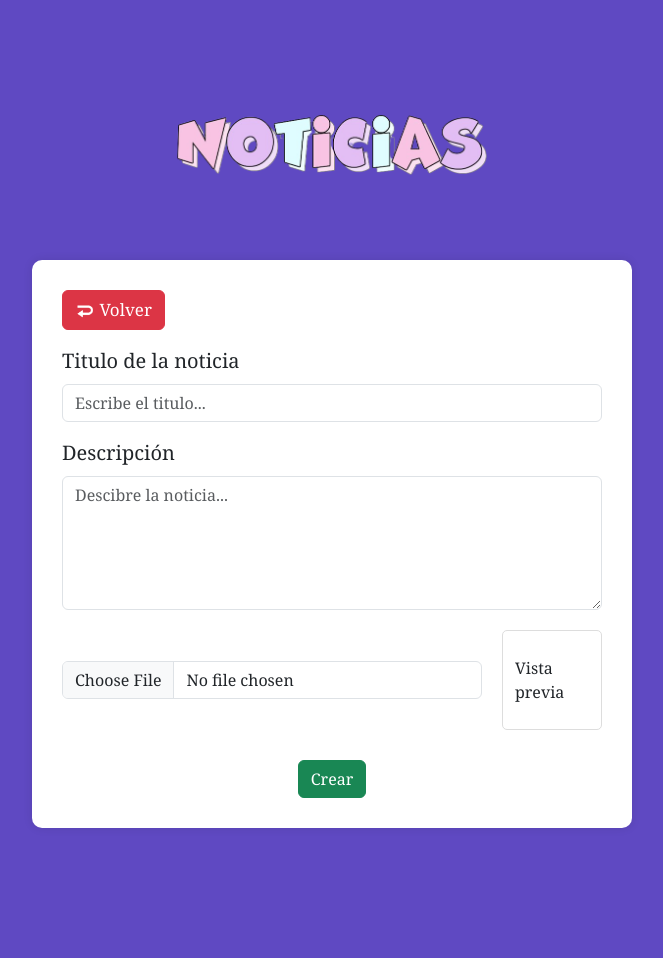
After one commit to strixer1605/jardin, a PHP site: page /jardin/admin/novedadesAdmin.php in a window 1280 px wide. The commit adds this page. Shown: the whole page, without its empty margins (308-971 px from the left). Run offline with PHP 8.4, Linux system fonts and the light colour scheme.

Commit message:
Cambios en el login, crear Noticias y mostrarlas

```diff
--- /dev/null
+++ b/admin/novedadesAdmin.php
@@ -0,0 +1,169 @@
+<?php
+    // session_start();
+    //  // Verificar si hay una sesión activa
+    // if (isset($_SESSION['dni'])) {
+    //     $dniUsuario = $_SESSION['dni'];
+    // } else {
+    //     // Si no hay una sesión activa, redirigir al usuario a la página de inicio de sesión
+    //     header('Location: ../../login.php');
+    //     exit;
+    // }
+?>
+
+<!DOCTYPE html>
+<html lang="en">
+    <head>
+        <meta charset="UTF-8">
+        <meta name="viewport" content="width=device-width, initial-scale=1.0">
+        <link href="https://cdn.jsdelivr.net/npm/bootstrap@5.3.3/dist/css/bootstrap.min.css" rel="stylesheet" integrity="sha384-QWTKZyjpPEjISv5WaRU9OFeRpok6YctnYmDr5pNlyT2bRjXh0JMhjY6hW+ALEwIH" crossorigin="anonymous">
+        <title>Document</title>
+        <style>
+            body {
+                padding-top: 0;
+                padding-bottom: 3em;
+                background-color: rgb(95, 73, 194);
+                position: relative;
+                min-height: 100vh;
+                display: flex;
+                flex-direction: column;
+                align-items: center;
+            }
+
+            #logo-container {
+                margin-top: 70px;
+                margin-bottom: 40px;
+                display: flex;
+                justify-content: center;
+                align-items: center;
+            }
+
+            .container-body {
+                background-color: white !important;
+                width: 600px;
+                padding: 30px;
+                border-radius: 10px;
+                font-size: 20px;
+                box-shadow: 0 0 10px rgba(0, 0, 0, 0.1);
+                font-family: Georgia, 'Times New Roman', Times, serif;
+            }
+
+            .noti-logo {
+                width: 400px;
+                height: 150px;
+            }
+
+            @media (min-width: 769px) {
+                body {
+                    padding-bottom: 130px;
+                }
+            }
+
+            @media (max-width: 768px) {
+                #logo-container {
+                    margin-top: 30px;
+                    margin-bottom: 30px; /* Espacio entre la imagen y el contenedor */
+                    display: flex; /* Usar flexbox */
+                    justify-content: center; /* Centrar horizontalmente */
+                    align-items: center; /* Centrar verticalmente */
+                }
+
+                body {
+                    padding-top: 0;
+                    padding-bottom: 10px;
+                    position: relative;
+                    min-height: 100vh;
+                }
+
+                .container-body {
+                    max-width: 90%;
+                    margin-bottom: 30px;
+                }
+
+                #footer {
+                    visibility: hidden;
+                }
+            }
+
+            .image-upload-container {
+                display: flex;
+                align-items: center;
+                margin-top: 20px;
+                font-size: 15px;
+            }
+
+            .image-upload-container input[type="file"] {
+                flex: 1;
+            }
+
+            .image-preview {
+                width: 100px;
+                height: 100px;
+                margin-left: 20px;
+                border: 1px solid #ddd;
+                border-radius: 5px;
+                display: flex;
+                justify-content: center;
+                align-items: center;
+                overflow: hidden;
+            }
+
+            .image-preview img {
+                max-width: 100%;
+                max-height: 100%;
+            }
+        </style>
+    </head>
+
+    <body>
+        <div id="logo-container">
+            <img src="../imagenes/Noticias-design-girls-name-removebg-preview.png" class="noti-logo">
+        </div>
+        <div class="container-body">
+            <a class="btn btn-danger" href="admin.php" role="button" style="text-decoration: none; color:white; font-size:17px;">
+                <img src="../imagenes/arrow_return_icon_175872.png" style="width: 20px; height: auto;"> Volver
+            </a>
+            <!-- Titulo Noticia -->
+            <div class="mt-3">
+                <label class="form-label">Titulo de la noticia</label>
+                <input type="email" class="form-control" id="noticia" placeholder="Escribe el titulo...">
+            </div>
+            <!-- Descripcion Noticia -->
+            <div class="mt-3">
+                <label class="form-label">Descripción</label>
+                <textarea class="form-control" id="descripcion" rows="5" placeholder="Descibre la noticia..."></textarea>
+            </div>
+            <!-- Imagen Noticia -->
+            <div class="image-upload-container">
+                <input type="file" id="imagen" class="form-control" accept="image/*">
+                <div class="image-preview form-control" id="imagePreview">
+                    <span>Vista previa</span>
+                </div>
+            </div>
+            <br>
+            <div class="d-flex justify-content-center">
+                <button id="crear" class="btn btn-success">Crear</button>
+            </div>
+        </div>
+        <script src="https://code.jquery.com/jquery-3.7.1.js" integrity="sha256-eKhayi8LEQwp4NKxN+CfCh+3qOVUtJn3QNZ0TciWLP4=" crossorigin="anonymous"></script>
+        <script src="https://cdn.jsdelivr.net/npm/@popperjs/core@2.11.8/dist/umd/popper.min.js" integrity="sha384-I7E8VVD/ismYTF4hNIPjVp/Zjvgyol6VFvRkX/vR+Vc4jQkC+hVqc2pM8ODewa9r" crossorigin="anonymous"></script>
+        <script src="https://cdn.jsdelivr.net/npm/bootstrap@5.3.3/dist/js/bootstrap.min.js" integrity="sha384-0pUGZvbkm6XF6gxjEnlmuGrJXVbNuzT9qBBavbLwCsOGabYfZo0T0to5eqruptLy" crossorigin="anonymous"></script>
+        <script src="../funciones/crearNovedades.js"></script>
+        <script>
+            document.getElementById('imagen').addEventListener('change', function(event) {
+                const file = event.target.files[0];
+                const preview = document.getElementById('imagePreview');
+                const reader = new FileReader();
+
+                reader.onload = function(e) {
+                    preview.innerHTML = '<img src="' + e.target.result + '" alt="Vista previa de la imagen">';
+                };
+
+                if (file) {
+                    reader.readAsDataURL(file);
+                } else {
+                    preview.innerHTML = '<p style="text-align: center;">Vista previa</p>';
+                }
+            });
+        </script>
+    </body>
+</html>
--- /dev/null
+++ b/funciones/crearNovedades.js
@@ -0,0 +1,40 @@
+$(document).ready(function() {
+    $('#crear').click(function(){
+        let noticia = $('#noticia').val();
+        let descripcion = $('#descripcion').val();
+        var file = $('#imagen')[0].files[0];
+
+        console.log(file);
+
+        if (noticia === '' || descripcion === '' || file == null) {
+            alert('Por favor, complete todos los campos.');
+            return;
+        }
+
+        var formData = new FormData();
+        formData.append('data_noticia', noticia);
+        formData.append('data_descripcion', descripcion);
+        formData.append('data_img', file);
+
+        $.ajax({
+            url: '../modulos/novedadesCarga.php',
+            type: 'POST',
+            data: formData,
+            contentType: false,
+            processData: false,
+            success: function(response) {
+                if (response === "1") {
+                    alert("Ocurrió un error, intentelo nuevamente."); // Mostrar mensaje de error
+                } else {
+                    alert("¡Datos insertados correctamente!");
+                    $('#noticia, #descripcion').val('');
+                    $('#imagen').val('');
+                    $('#imagePreview').html('<p style="text-align: center;">Vista previa</p>');
+                }
+            },
+            error: function() {
+                alert("Ocurrió un error, intentelo nuevamente."); // Mostrar mensaje de error genérico en caso de fallo
+            }
+        });
+    });
+});
--- a/funciones/novedades.js
+++ b/funciones/novedades.js
@@ -2,7 +2,7 @@ let items = document.querySelectorAll('.slider .item');
     let next = document.getElementById('next');
     let prev = document.getElementById('prev');
 
-    let active = 1;
+    let active = 0;
     function loadShow(){
         let stt = 0;
         items[active].style.transform = `none`;
@@ -11,7 +11,7 @@ let items = document.querySelectorAll('.slider .item');
         items[active].style.opacity = 1;
         for(var i = active + 1; i < items.length; i++){
             stt++;
-            items[i].style.transform = `translateX(${150*stt}px) scale(${1 - 0.2*stt}) perspective(30px) rotateY(-1deg)`;
+            items[i].style.transform = `translateX(${150*stt}px) scale(${1 - 0.2*stt}) perspective(35px) rotateY(-1deg)`;
             items[i].style.zIndex = -stt;
             items[i].style.filter = 'blur(0.2px)';
             items[i].style.opacity = stt > 2 ? 0 : 0.6;
--- a/modulos/loginuser.php
+++ b/modulos/loginuser.php
@@ -59,17 +59,17 @@ if ($_SERVER["REQUEST_METHOD"] == "POST") {
                     if ($cargoId == 1) {
                         $_SESSION['Cargo'] = "Directivo";
                         http_response_code(200);
-                        echo json_encode(array('success' => true, 'message' => 'Bienvenido', 'redirect' => '../index.php'));
+                        echo json_encode(array('success' => true, 'message' => 'Bienvenido', 'redirect' => '../admin/admin.php'));
                         exit;
                     } elseif ($cargoId == 2) {
                         $_SESSION['Cargo'] = "Maestra";
                         http_response_code(200);
-                        echo json_encode(array('success' => true, 'message' => 'Bienvenido', 'redirect' => '../indexMaestra.php'));
+                        echo json_encode(array('success' => true, 'message' => 'Bienvenido', 'redirect' => '../admin/admin.php'));
                         exit;
                     } elseif ($cargoId == 3) {
                         $_SESSION['Cargo'] = "Maestra";
                         http_response_code(200);
-                        echo json_encode(array('success' => true, 'message' => 'Bienvenido', 'redirect' => '../indexUsuarios.php'));
+                        echo json_encode(array('success' => true, 'message' => 'Bienvenido', 'redirect' => '../admin/admin.php'));
                         exit;
                     }
                     else {
```
Also changed, not shown: admin/admin.php (added, +88 -0 lines), css/novedades.css (+12 -3 lines), funciones/crearMantenimiento.js (added, +40 -0 lines), index.php (+1 -36 lines), modulos/mostrar_imagen.php (added, +22 -0 lines), modulos/novedadesCarga.php (added, +34 -0 lines), modulos/novedadesMuestra.php (added, +24 -0 lines), pestañas/novedades.html (deleted, +0 -76 lines), pestañas/novedades.php (added, +25 -0 lines), imagenes/Noticias-design-girls-name-removebg-preview.png (added), imagenes/Noticias-design-sketch-name-removebg-preview.png (added), imagenes/Noticias-design-sketch-name.png (added), imagenes/arrow_return_icon_175872.png (added).
